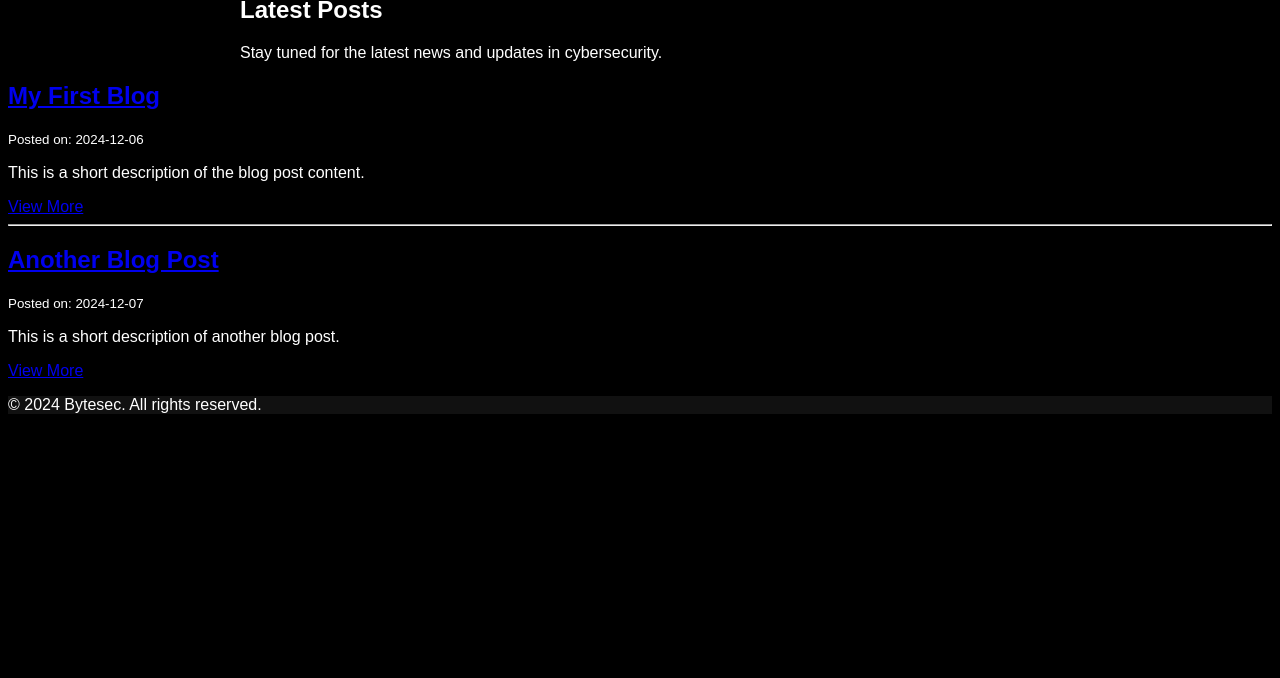
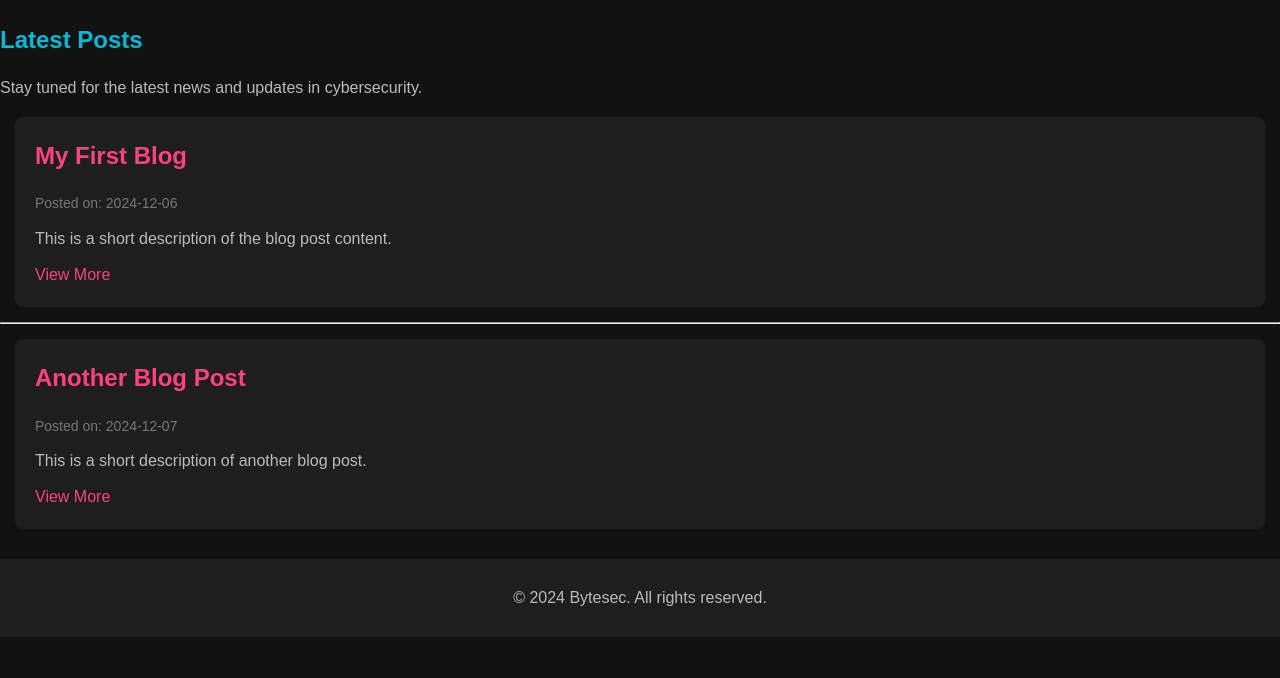
Before and after one commit to texasmadecode/Bytesec-web, a plain HTML site: page blog.html in a window 1280 px wide. Shown: the part 122-800 px from the top of the page. Drawn offline with Linux system fonts and the light colour scheme.

Commit message:
Update blog.html

```diff
--- a/blog.html
+++ b/blog.html
@@ -4,26 +4,10 @@
   <meta charset="UTF-8">
   <meta name="viewport" content="width=device-width, initial-scale=1.0">
   <title>Blog - Bytesec</title>
-  <style>
-    body {
-      background-color: #000;
-      color: #fff;
-      font-family: Arial, sans-serif;
-    }
-    nav, footer {
-      background-color: #111;
-    }
-    nav a, footer p {
-      color: #fff;
-    }
-    .container {
-      max-width: 800px;
-      margin: 20px auto;
-      padding: 0 20px;
-    }
-  </style>
+
 </head>
 <body>
+<link rel="stylesheet" href="../../styles.css">
   <header>
     <h1>Bytesec Blog</h1>
   </header>
```
